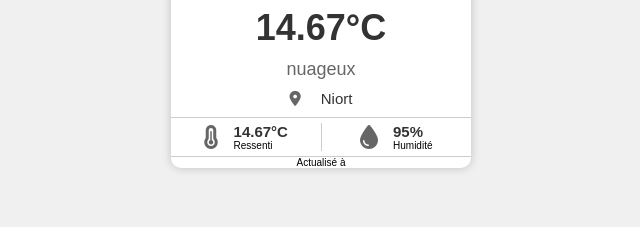
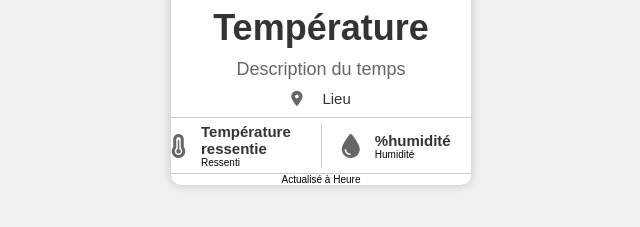
Before and after one commit to ovslash/Station_meteo, a plain HTML site: page index.html in a window 1280 px wide. Shown: the part 85-312 px from the top of the page, without its empty margins (319-959 px from the left). Drawn offline with Linux system fonts and the light colour scheme; no server answers.

Commit message:
Mise en place arrondis - modif commentaires

```diff
--- a/index.html
+++ b/index.html
@@ -25,18 +25,18 @@
 
       <!-- température -->
       <div>
-        <p id="temperature">14.67°C</p>
+        <p id="temperature">Température</p>
       </div>
 
       <!-- description du temps -->
       <div>
-        <p id="description">nuageux</p>
+        <p id="description">Description du temps</p>
       </div>
 
       <!-- lieu -->
       <div class="ville">
         <i class="fa-solid fa-location-dot"></i>
-        <p id="lieu">Niort</p>
+        <p id="lieu">Lieu</p>
       </div>
 
       <div class="info">
@@ -44,7 +44,7 @@
           <!-- température ressentie -->
           <i class="fa-solid fa-temperature-three-quarters"></i>
           <div>
-            <p id="temperature-ressentie">14.67°C</p>
+            <p id="temperature-ressentie">Température ressentie</p>
             <p>Ressenti</p>
           </div>
         </div>
@@ -53,7 +53,7 @@
         <div class="info__details">
           <i class="fa-solid fa-droplet"></i>
           <div>
-            <p id="humidite">95%</p>
+            <p id="humidite">%humidité</p>
             <p>Humidité</p>
           </div>
         </div>
@@ -61,7 +61,7 @@
 
       <!-- heure -->
       <div>
-        <p>Actualisé à <span id="heure"></span></p>
+        <p>Actualisé à <span id="heure">Heure</span></p>
       </div>
     </div>
 
--- a/meteo.js
+++ b/meteo.js
@@ -33,12 +33,12 @@ function donneesMeteo() {
     .then((response) => response.json())
     .then((data) => {
       // Affichage des données
-      document.getElementById(
-        "temperature"
-      ).textContent = `${data.main.temp}°C`;
+      document.getElementById("temperature").textContent = `${Math.round(
+        data.main.temp
+      )}°C`;
       document.getElementById(
         "temperature-ressentie"
-      ).textContent = `${data.main.feels_like}°C`;
+      ).textContent = `${Math.round(data.main.feels_like)}°C`;
       document.getElementById(
         "description"
       ).textContent = `${data.weather[0].description}`;
```
